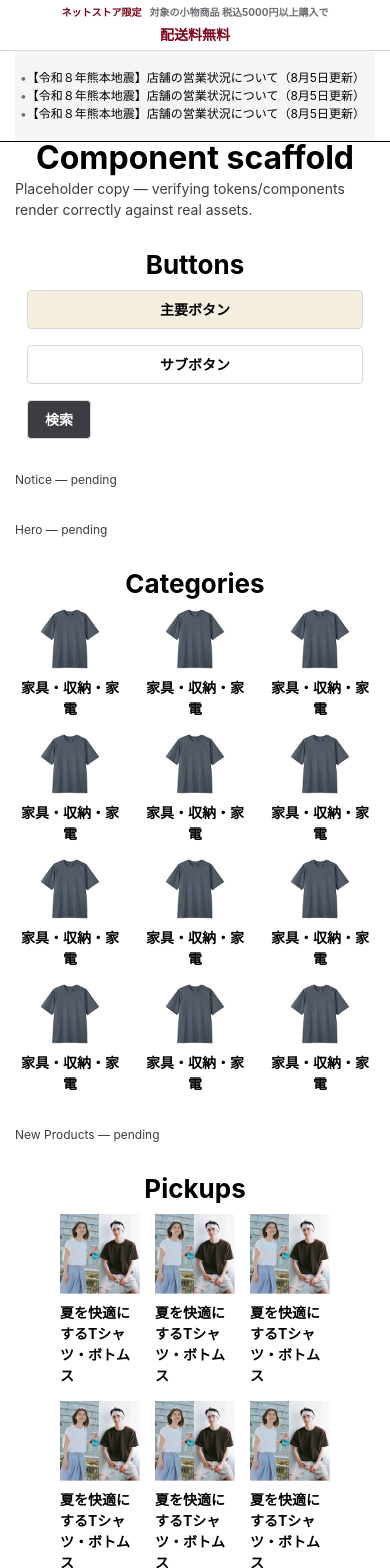
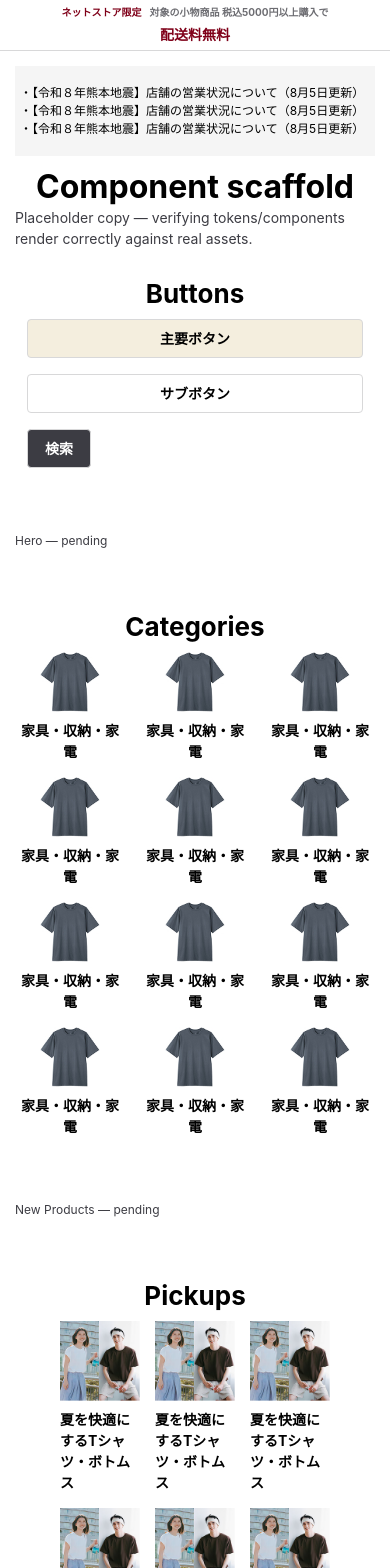
Before and after one commit to Kenta-Asakura/taimatsu-front-end-trial, a React (Vite) app: page / in a window 390 px wide. Shown: the top 1568 px of the page. Built offline with nearby package versions, Linux system fonts and the light colour scheme.

Commit message:
feat(layout): finalize AnnouncementList, drop Section for per-section padding
Section's shared mt/mb collapsed against neighbors; switched to explicit
pt/pb per section instead. Section.tsx removed, no longer used.

```diff
--- a/src/App.tsx
+++ b/src/App.tsx
@@ -15,7 +15,6 @@ import { Button } from '@/components/ui/Button'
 // import { ProductCard } from '@/components/ui/ProductCard'
 import { ImageCard } from '@/components/ui/ImageCard'
 import { Container } from '@/components/ui/Container'
-import { Section } from '@/components/ui/Section'
 import { TopBanner } from './components/layout/TopBanner'
 import { AnnouncementList } from './components/layout/AnnouncementList'
 
@@ -46,7 +45,10 @@ function App() {
   return (
     <main>
       <TopBanner />
-      <AnnouncementList />
+
+      <section className="py-[15px] md:py-6">
+        <AnnouncementList />
+      </section>
 
       <header>
         <Container className="flex flex-col gap-1">
@@ -60,7 +62,7 @@ function App() {
         </Container>
       </header>
 
-      <Section>
+      <section className="pt-(--spacing-section-gap-mobile) pb-(--spacing-section-gap-mobile) md:pt-(--spacing-section-gap-desktop) md:pb-(--spacing-section-gap-desktop)">
         <Container className="flex flex-col gap-3">
           <h2 className="text-heading-md text-(--color-ink)">Buttons</h2>
           <div className="flex flex-wrap items-center gap-4">
@@ -69,21 +71,15 @@ function App() {
             <Button variant="tertiary">検索</Button>
           </div>
         </Container>
-      </Section>
+      </section>
 
       {/* --- Real page sections, in page order --- */}
 
-      <Section>
-        {/* AnnouncementList exists on feature/announcement-list, not yet
-            merged to main — this branch can't import it yet. */}
-        <Placeholder label="Notice" />
-      </Section>
+      <section className="pt-(--spacing-section-gap-mobile) pb-(--spacing-section-gap-mobile) md:pt-(--spacing-section-gap-desktop) md:pb-(--spacing-section-gap-desktop)">
+        <Placeholder label="Hero" />
+      </section>
 
-      <Section>
-        <Placeholder label="Hero" />
-      </Section>
-
-      <Section>
+      <section className="pt-(--spacing-section-gap-mobile) pb-(--spacing-section-gap-mobile) md:pt-(--spacing-section-gap-desktop) md:pb-(--spacing-section-gap-desktop)">
         <Container className="flex flex-col gap-3">
           <h2 className="text-heading-md text-(--color-ink)">Categories</h2>
           <div className="flex flex-wrap justify-center gap-(--spacing-card-gap-mobile) md:gap-(--spacing-card-gap-desktop)">
@@ -99,9 +95,9 @@ function App() {
             ))}
           </div>
         </Container>
-      </Section>
+      </section>
 
-      <Section>
+      <section className="pt-(--spacing-section-gap-mobile) pb-(--spacing-section-gap-mobile) md:pt-(--spacing-section-gap-desktop) md:pb-(--spacing-section-gap-desktop)">
         {/* <Container className="flex flex-col gap-3">
           <h2 className="text-heading-md text-(--color-ink)">New Products</h2>
           <div className="grid max-w-40 gap-3">
@@ -109,9 +105,9 @@ function App() {
           </div>
         </Container> */}
         <Placeholder label="New Products" />
-      </Section>
+      </section>
 
-      <Section>
+      <section className="pt-(--spacing-section-gap-mobile) pb-(--spacing-section-gap-mobile) md:pt-(--spacing-section-gap-desktop) md:pb-(--spacing-section-gap-desktop)">
         <Container className="flex flex-col gap-3">
           <h2 className="text-heading-md text-(--color-ink)">Pickups</h2>
           <div className="flex flex-wrap justify-center gap-(--spacing-card-gap-mobile) md:gap-(--spacing-card-gap-desktop)">
@@ -127,9 +123,9 @@ function App() {
             ))}
           </div>
         </Container>
-      </Section>
+      </section>
 
-      <Section>
+      <section className="pt-(--spacing-section-gap-mobile) pb-(--spacing-section-gap-mobile) md:pt-(--spacing-section-gap-desktop) md:pb-(--spacing-section-gap-desktop)">
         <Container className="flex flex-col gap-3">
           <h2 className="text-heading-md text-(--color-ink)">Features</h2>
           <ImageCard
@@ -140,9 +136,9 @@ function App() {
             label="かぼちゃ・さつまいも・栗のお菓子"
           />
         </Container>
-      </Section>
+      </section>
 
-      <Section>
+      <section className="pt-(--spacing-section-gap-mobile) pb-(--spacing-section-gap-mobile) md:pt-(--spacing-section-gap-desktop) md:pb-(--spacing-section-gap-desktop)">
         <Container className="flex flex-col gap-3">
           <h2 className="text-heading-md text-(--color-ink)">Brands</h2>
           <div className="flex flex-wrap justify-center gap-(--spacing-card-gap-mobile) md:gap-(--spacing-card-gap-desktop)">
@@ -158,9 +154,9 @@ function App() {
             ))}
           </div>
         </Container>
-      </Section>
+      </section>
 
-      <Section>
+      <section className="pt-(--spacing-section-gap-mobile) pb-(--spacing-section-gap-mobile) md:pt-(--spacing-section-gap-desktop) md:pb-(--spacing-section-gap-desktop)">
         <Container className="flex flex-col gap-3">
           <h2 className="text-heading-md text-(--color-ink)">Articles</h2>
           <div className="flex flex-wrap justify-center gap-(--spacing-card-gap-mobile) md:gap-(--spacing-card-gap-desktop)">
@@ -176,23 +172,23 @@ function App() {
             ))}
           </div>
         </Container>
-      </Section>
+      </section>
 
-      <Section>
+      <section className="pt-(--spacing-section-gap-mobile) pb-(--spacing-section-gap-mobile) md:pt-(--spacing-section-gap-desktop) md:pb-(--spacing-section-gap-desktop)">
         <Placeholder label="Store Finder" />
-      </Section>
+      </section>
 
       <footer>
         <Placeholder label="Footer" />
       </footer>
 
-      {/* <Section>
+      {/* <section className="pt-(--spacing-section-gap-mobile) pb-(--spacing-section-gap-mobile) md:pt-(--spacing-section-gap-desktop) md:pb-(--spacing-section-gap-desktop)">
         <h2 className="text-heading-md text-(--color-ink)">Seasonal header (static, non-interactive)</h2>
         <div className="flex items-center justify-between text-(--color-ink)">
           <span className="text-body-md md:text-body-lg font-bold leading-normal">季節のおすすめ</span>
           <Chevron direction="down" />
         </div>
-      </Section> */}
+      </section> */}
     </main>
   )
 }
--- a/src/components/layout/AnnouncementList.tsx
+++ b/src/components/layout/AnnouncementList.tsx
@@ -7,24 +7,18 @@ type Announcement = {
 // Informational text, not links — styling not measured in Figma, flagged
 // in docs/design-questions.md.
 const announcements: Announcement[] = [
-  { label: '【令和８年熊本地震】店舗の営業状況について（8月5日更新）' },
-  { label: '【令和８年熊本地震】店舗の営業状況について（8月5日更新）' },
-  { label: '【令和８年熊本地震】店舗の営業状況について（8月5日更新）' },
+  { label: '・【令和８年熊本地震】店舗の営業状況について（8月5日更新）' },
+  { label: '・【令和８年熊本地震】店舗の営業状況について（8月5日更新）' },
+  { label: '・【令和８年熊本地震】店舗の営業状況について（8月5日更新）' },
 ]
 
 export function AnnouncementList() {
   return (
-    <div className="border-b border-(--color-border">
+    <div>
       <Container>
-        <ul className="flex flex-col px-1.25 py-4.5 bg-gray-50">
+        <ul className="flex flex-col bg-gray-50 px-1.25 py-4.5">
           {announcements.map((announcement, index) => (
-            <li
-              key={index}
-              className="text-body-sm text-(--color-ink)"
-            >
-              <span aria-hidden="true" className="text-gray-500">
-                •
-              </span>
+            <li key={index} className="text-body-sm text-(--color-ink)">
               {announcement.label}
             </li>
           ))}
--- a/src/components/ui/Section.tsx
+++ /dev/null
@@ -1,16 +0,0 @@
-import type { ReactNode } from 'react'
-
-type SectionProps = {
-  children: ReactNode
-  className?: string
-}
-
-export function Section({ children, className = '' }: SectionProps) {
-  return (
-    <section
-      className={`mt-(--spacing-section-gap-mobile) mb-(--spacing-section-gap-mobile) md:mt-(--spacing-section-gap-desktop) md:mb-(--spacing-section-gap-desktop) ${className}`.trim()}
-    >
-      {children}
-    </section>
-  )
-}
```
